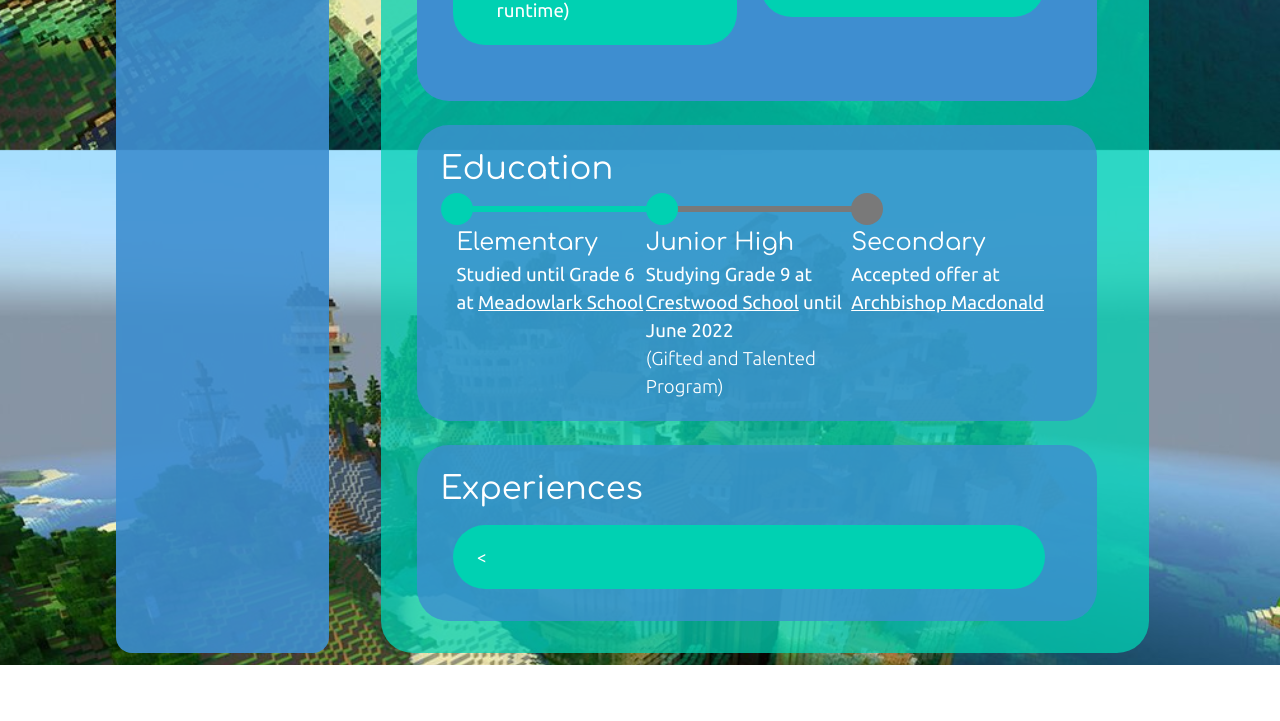
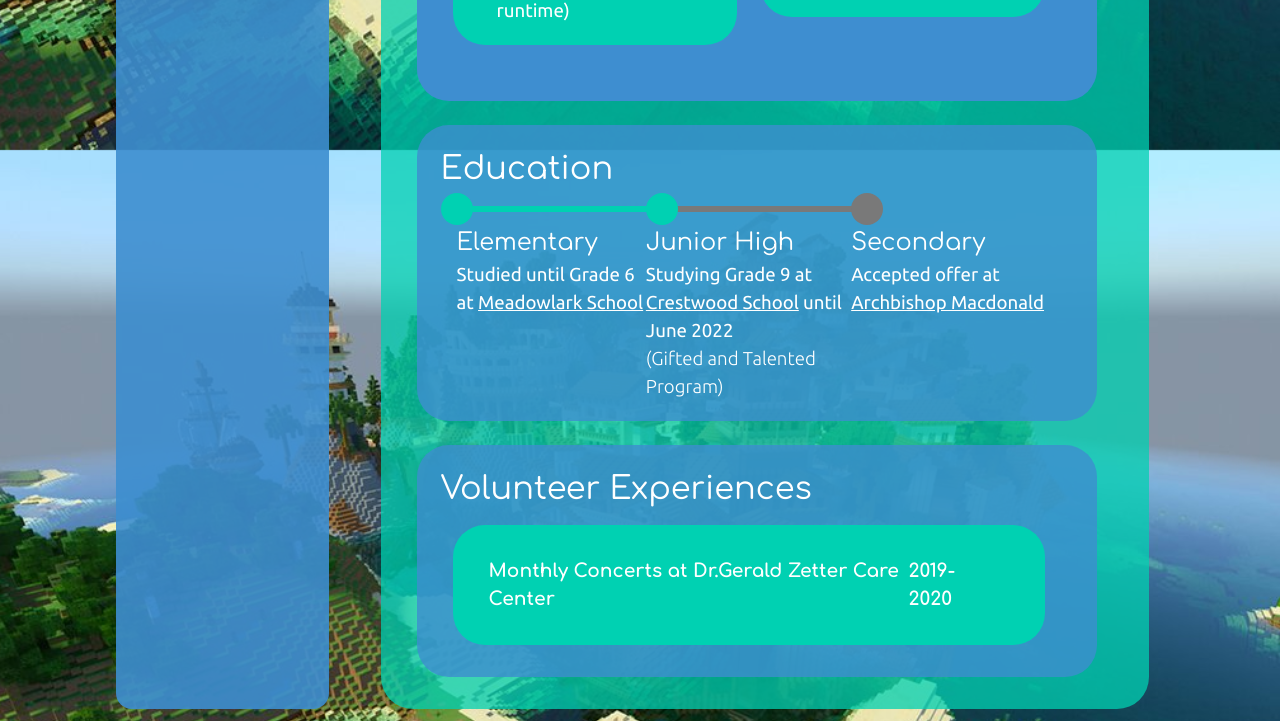
Before and after one commit to william-v4/resume, a plain HTML site: page index.html in a window 1280 px wide. Shown: the part 1450-2171 px from the top of the page. Before the commit the page ends 2115 px from the top, so only its background shows below. Drawn offline with Linux system fonts and the light colour scheme; a script that the page names is missing.

Commit message:
volunteer

```diff
--- a/index.html
+++ b/index.html
@@ -131,7 +131,7 @@
                                 <p style="font-family: Ubuntulight;">(Gifted and Talented Program)</p>
                             </div>
                             <div class="steps-segment">
-                                <i class="steps-marker fi-xnsusl-circle-notch-wide"></i>
+                                <i class="steps-marker fi-xnsusl-circle-notch-wide" style="color: white;"></i>
                                 <h2>Secondary</h2>
                                 <p>Accepted offer at <a href="https://www.ecsd.net/8403">Archbishop Macdonald</a></p>
                             </div>
@@ -140,10 +140,14 @@
                 </div>
                 <div class="tile is-parent">
                     <div class="tile is-vertical notification generic content-tile">
-                        <h1>Experiences</h1>
+                        <h1>Volunteer Experiences</h1>
                         <div class="tile is-parent">
                             <div class="tile is-vertical notification generic is-primary">
-                                <
+                                <div class="tile is-parent">
+                                    <div class="tile is-child"><h3>Monthly Concerts at Dr.Gerald Zetter Care Center</h3></div>
+                                    <div class="tile is-child is-2" style="margin-left: 2%;"><h3>2019-2020</h3></div>
+                                </div>
+
                             </div>
                         </div>
                     </div>
--- a/resume.css
+++ b/resume.css
@@ -9,6 +9,10 @@
 @font-face {
     font-family: Ubuntulight;
     src: url(Ubuntu-Light.ttf);
+}
+@font-face {
+    font-family: ComfortaaBold;
+    src: url(Comfortaa-Bold.ttf);
 }
 html {
     background-image: url('mcrtx6.jpeg');
@@ -91,3 +95,8 @@ h2 {
 a {
     color: white;
 }
+h3 {
+    font-family: ComfortaaBold;
+    font-size: 14pt;
+    color: white;
+}
```
Also changed, not shown: Comfortaa-Bold.ttf (added).
